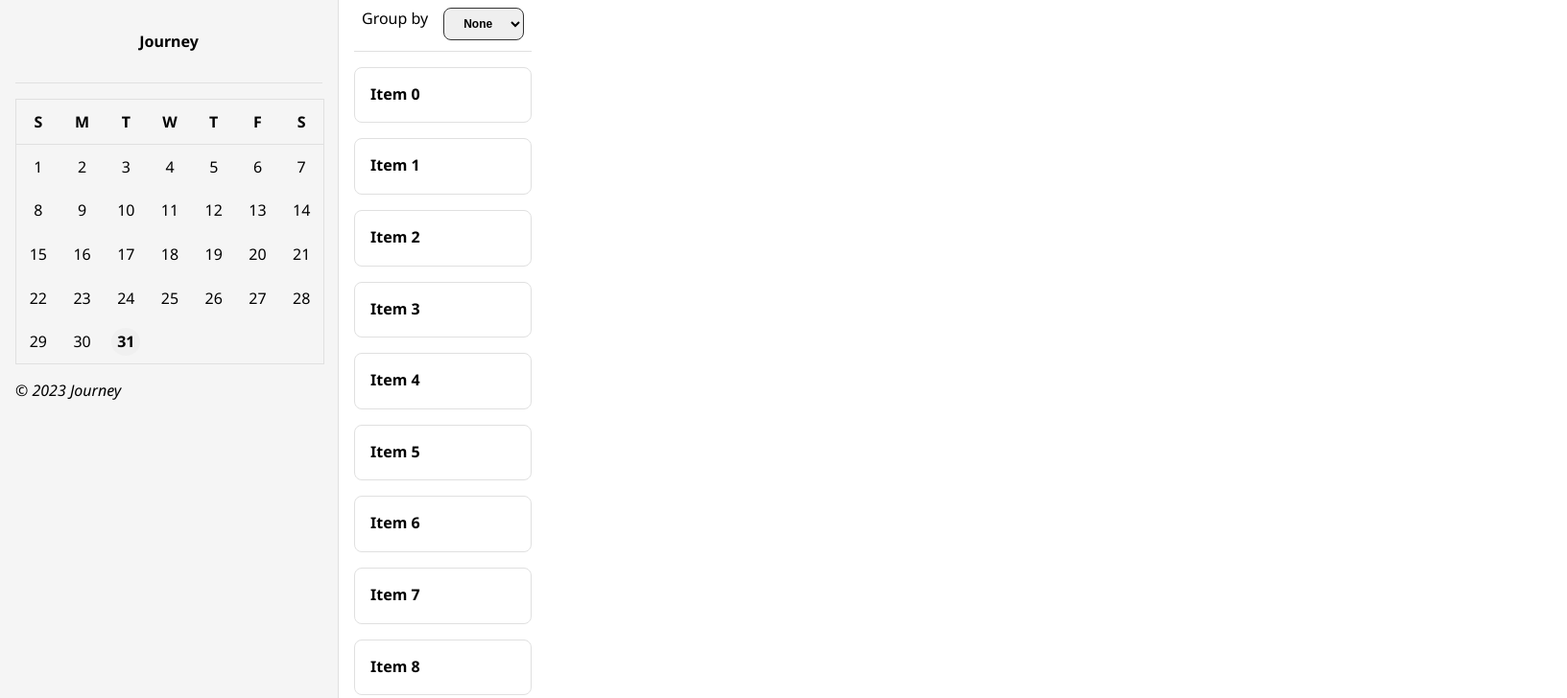
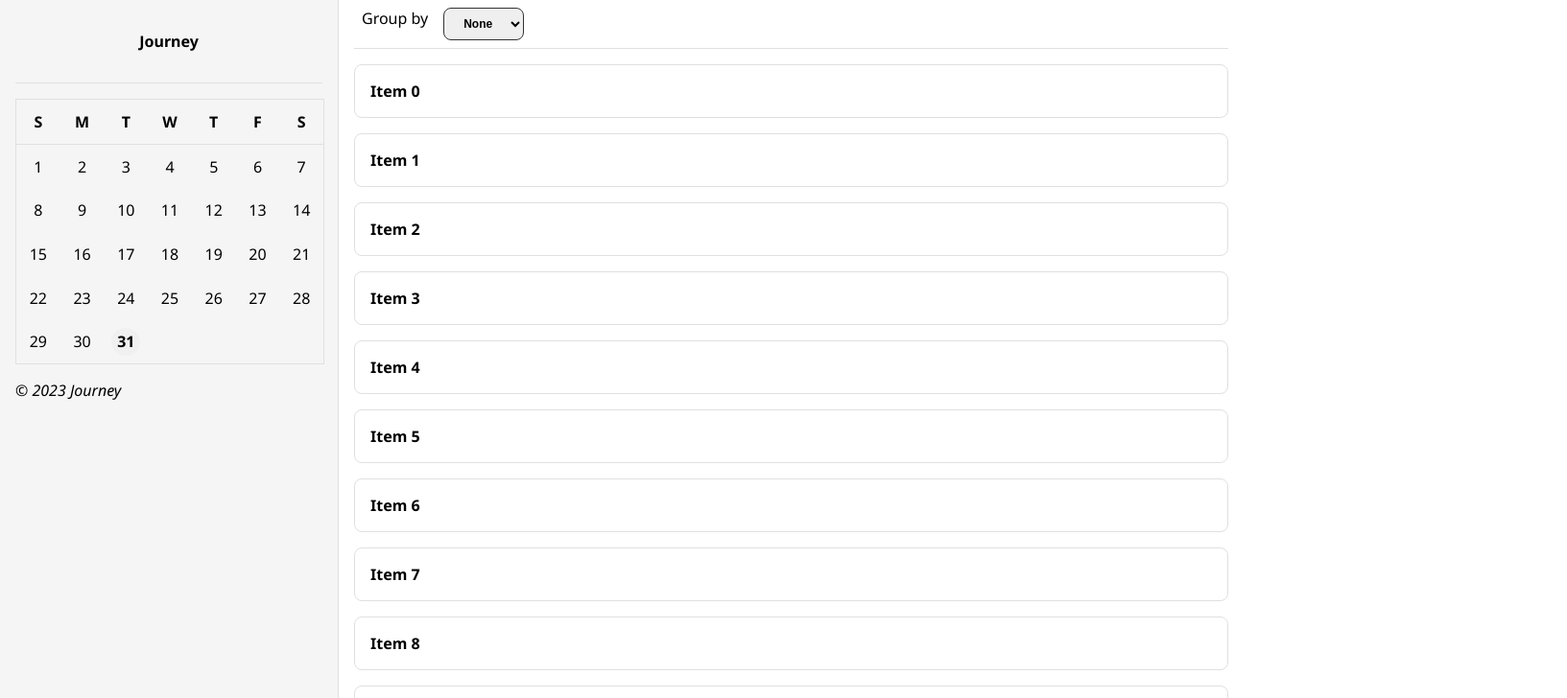
Before and after one commit to minischetti/journey, a Nuxt app in the folder vue/journey/: page / in a window 1280 px wide. Shown: the top 728 px of the page at 96% size, 1633 px wide, since content can reach past the window. Built offline with nearby package versions, Linux system fonts and the light colour scheme.

Commit message:
Add sidebar overlay

```diff
--- a/vue/journey/layouts/default.vue
+++ b/vue/journey/layouts/default.vue
@@ -6,10 +6,10 @@
 </template>
 <style>
     .container {
-        display: flex;
+        display: grid;
+        grid-template-columns: 1fr 4fr;
         gap: 1rem;
         height: 100vh;
         overflow: hidden;
-        /* grid-template-columns: auto 1fr auto; */
     }
 </style>
--- a/vue/journey/pages/index.vue
+++ b/vue/journey/pages/index.vue
@@ -39,7 +39,7 @@
                 </div> -->
             </div>
         </div>
-        <div class="selected">
+        <div class="overlay" :class="{ active: showOverlay }">
             <div v-if="selected?.value">
                 <div class="flex space-between">
                     <b>{{ selected.value.title }}</b>
@@ -47,8 +47,10 @@
                         <p>{{ datefns.format(selected.value.date, "MMMM d, yyyy") }}</p>
                         <p>{{ datefns.format(selected.value.date, "h:mm a") }}</p>
                     </div>
-                    <div class="button" @click="selected.value = null">Close</div>
+                    <div class="button" @click="showOverlay = false">
+                        Close
                     </div>
+                </div>
                 <p>{{ selected.value.content }}</p>
                 <Tags @addTag="addTag(selected.value.id, $event)">
                     <Tag v-for="tag in selected.value.tags" :key="tag">
@@ -131,7 +133,10 @@
 
     const select = (id: number) => {
         selected.value = { value: items.value.find((item) => item.id === id) };
+        showOverlay.value = true;
     };
+
+    const showOverlay = ref(false);
 </script>
 
 <style scoped>
@@ -142,14 +147,16 @@
         padding: 0.5rem;
     }
     .agenda {
-        display: grid;
-        grid-template-columns: 2fr 1fr;
+        display: flex;
         gap: 1rem;
+        height: 100dvh;
     }
     .items {
-        display: grid;
+        display: flex;
+        flex-direction: column;
         gap: 1rem;
         overflow: scroll;
+        width: 100%;
     }
 
     .item {
@@ -160,10 +167,28 @@
         cursor: pointer;
     }
 
-    .selected {
+    .overlay {
+        position: absolute;
+        top: 0;
+        right: 0;
+        transform: translateX(100%);
+        opacity: 0;
+        bottom: 0;
         display: flex;
         flex-direction: column;
         gap: 1rem;
         overflow: scroll;
+        background-color: rgba(255, 255, 255, 0.5);
+        backdrop-filter: blur(5px);
+        transition: all 0.5s ease-in-out;
+        min-width: 25vw;
+        max-width: fit-content;
+        padding: 1rem;
+        border-radius: 0.5rem;
+        border-left: 1px solid #e0e0e0;
+    }
+    .overlay.active {
+        transform: translateX(0);
+        opacity: 1;
     }
 </style>
```
